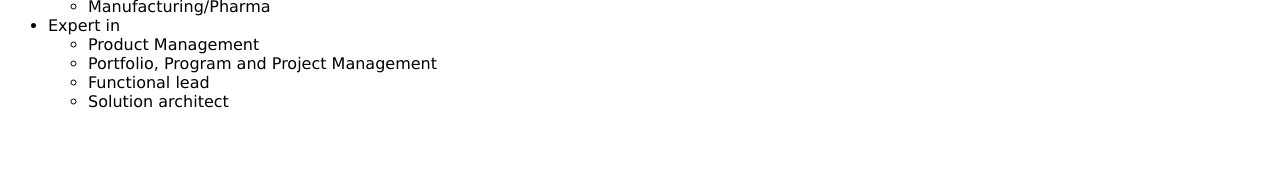
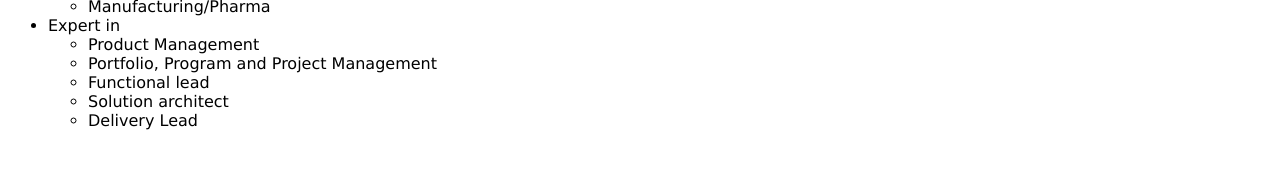
Before and after one commit to gopaliyer87/My_Resume, a plain HTML site: page Capstone_Resume/Public/index.html in a window 1280 px wide. Shown: the part 413-582 px from the top of the page. Drawn offline with Linux system fonts and the light colour scheme.

Commit message:
Update index.html
added one more skill

```diff
--- a/Capstone_Resume/Public/index.html
+++ b/Capstone_Resume/Public/index.html
@@ -43,6 +43,7 @@
                         <li>Portfolio, Program and Project Management</li>
                         <li>Functional lead</li>
                         <li>Solution architect</li>
+                        <li>Delivery Lead</li>
                     </ul>
             </ul>
         </font>
```
